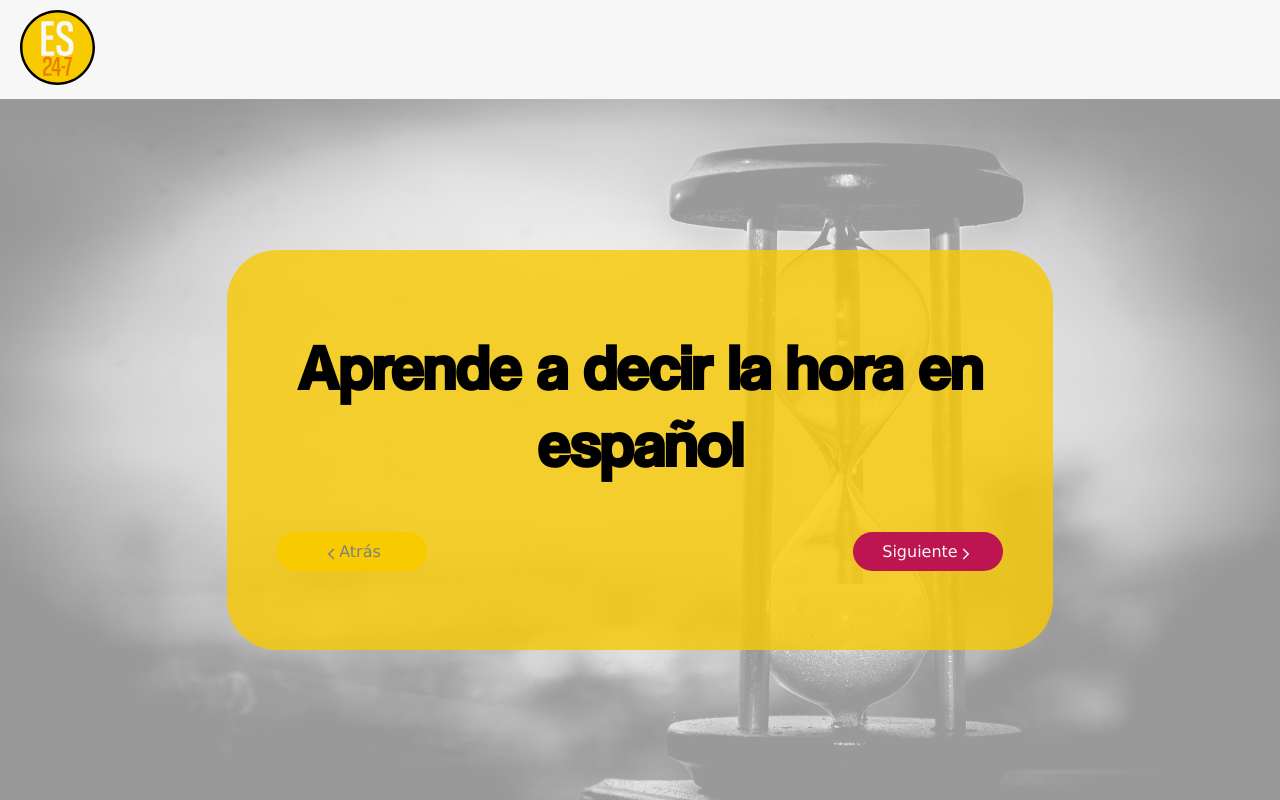
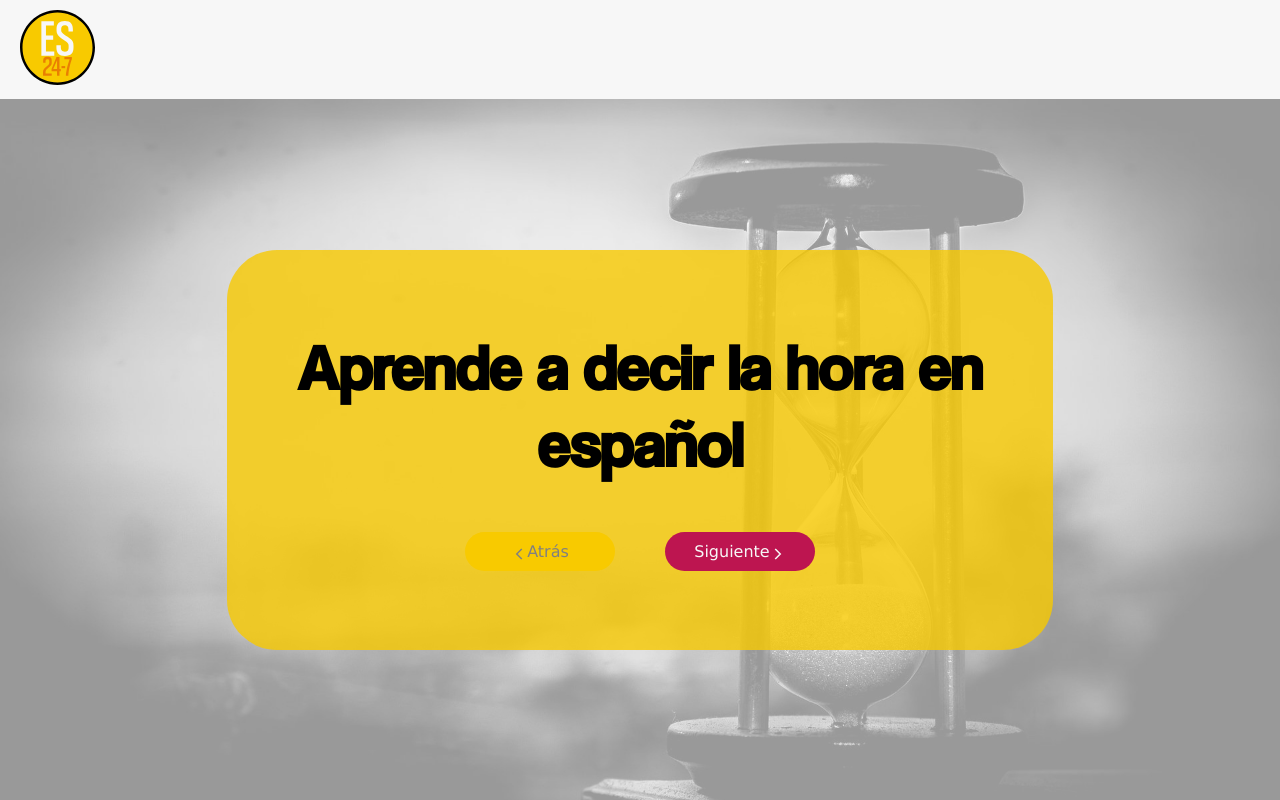
Before and after one commit to albertito1985/reloj-tutorial, a React (Create React App) app: page /elreloj/tutorial in a window 1280 px wide. Built offline with nearby package versions, Linux system fonts and the light colour scheme; some icons are missing.

Commit message:
NextBack

```diff
--- a/src/components/elReloj/tutorial/NextBack.css
+++ b/src/components/elReloj/tutorial/NextBack.css
@@ -1,7 +1,8 @@
 .nextBack{
     display:flex;
     width:100%;
-    justify-content: space-between;
+    justify-content: center;
+    gap: 50px;
 }
 .buttonLabel{
     display:flex;
```
